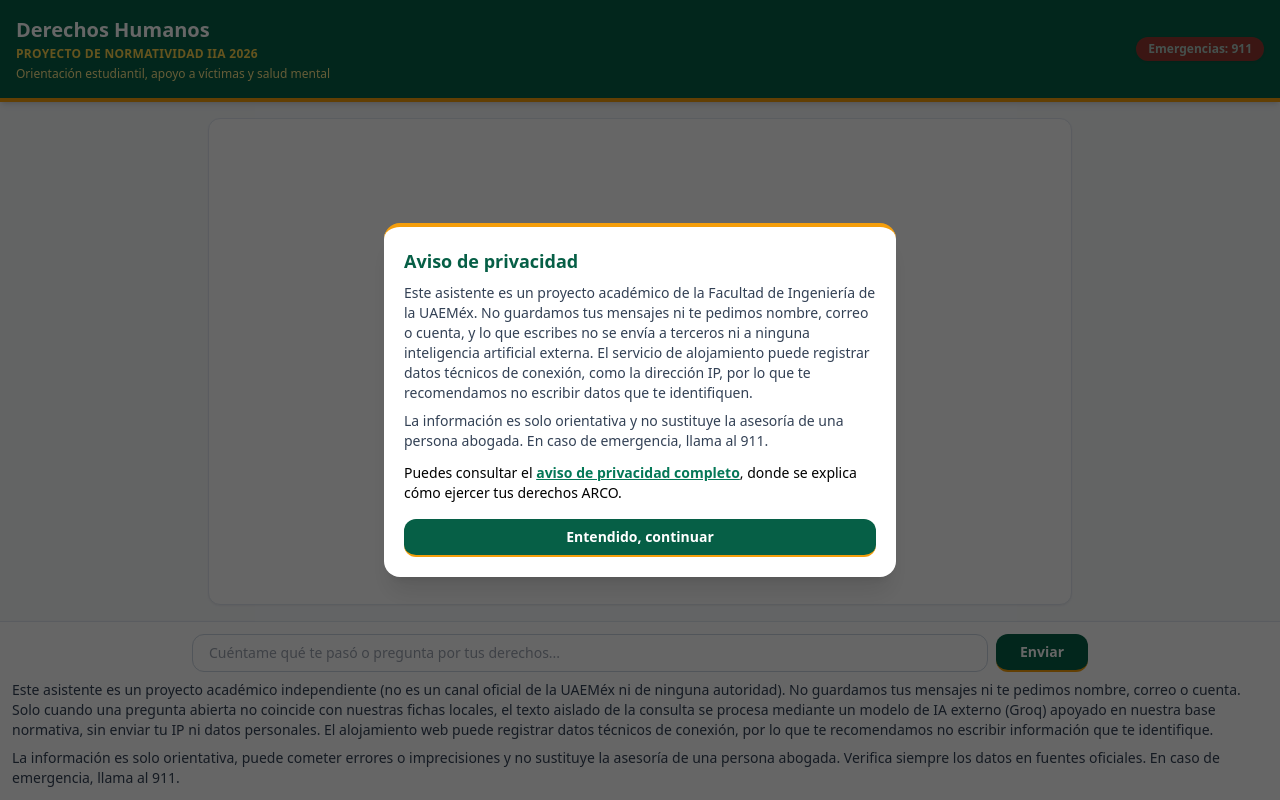
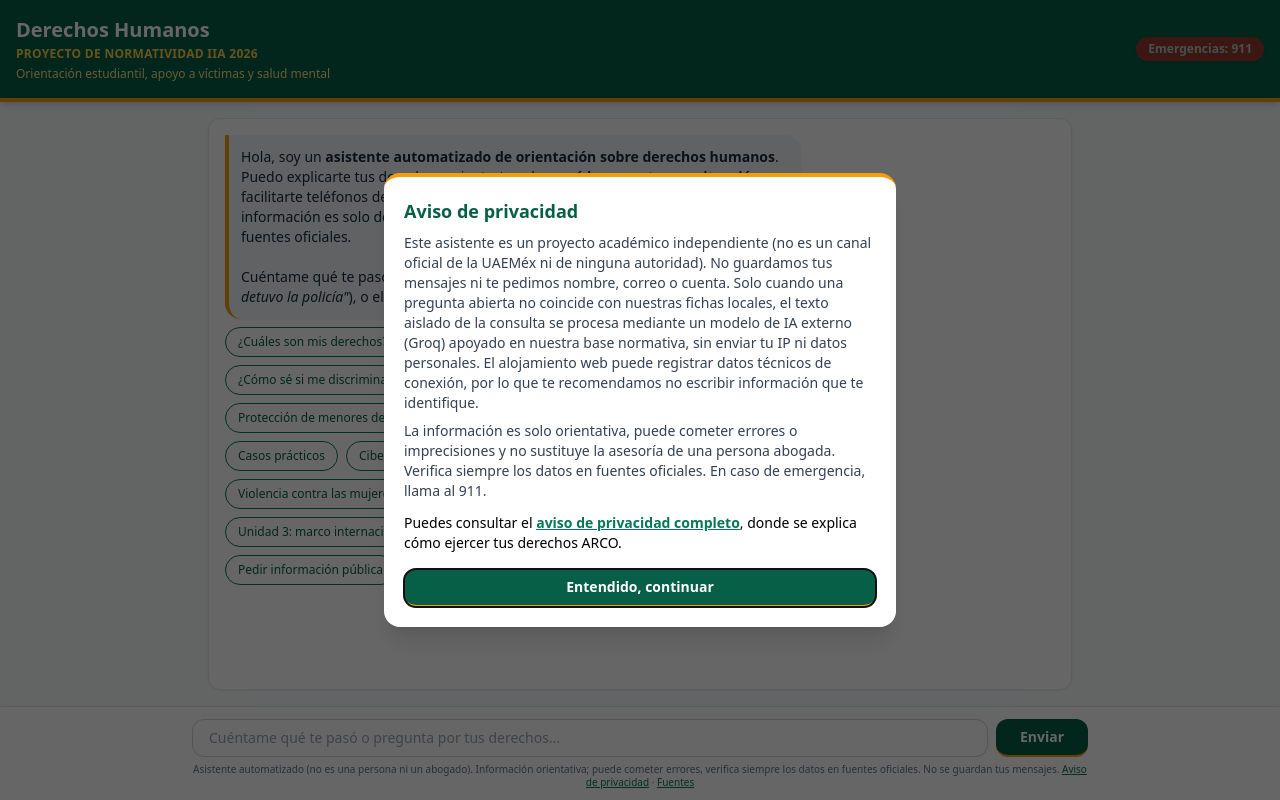
Before and after one commit to Roseanto18/chatbot_derechos_humanos, a Flask app: page / in a window 1280 px wide. Run offline with Flask 3, Linux system fonts and the light colour scheme; some libraries are stand-ins or nearby versions.

Commit message:
Refactor footer content and title formatting
Updated footer text for clarity and consistency, and adjusted the title formatting.

```diff
--- a/templates/index.html
+++ b/templates/index.html
@@ -3,7 +3,7 @@
 <head>
     <meta charset="UTF-8">
     <meta name="viewport" content="width=device-width, initial-scale=1.0">
-    <title>Derechos Humanos </title>
+    <title>Derechos Humanos</title>
     <script src="https://cdn.tailwindcss.com"></script>
 </head>
 <body class="bg-slate-50 h-screen flex flex-col">
@@ -11,7 +11,7 @@
     <!-- Encabezado -->
     <header class="bg-emerald-800 text-white p-4 shadow-md flex justify-between items-center border-b-4 border-amber-500">
         <div>
-            <h1 class="text-lg sm:text-xl font-bold">Derechos Humanos </h1>
+            <h1 class="text-lg sm:text-xl font-bold">Derechos Humanos</h1>
             <div class="text-xs font-semibold text-amber-300 mt-0.5 tracking-wide">PROYECTO DE NORMATIVIDAD IIA 2026</div>
             <p class="text-xs text-amber-200 mt-1">Orientación estudiantil, apoyo a víctimas y salud mental</p>
         </div>
@@ -36,11 +36,10 @@
                 Enviar
             </button>
         </form>
-        <p class="text-sm text-slate-700 mt-2">
-            Este asistente es un proyecto académico independiente (no es un canal oficial de la UAEMéx ni de ninguna autoridad). No guardamos tus mensajes ni te pedimos nombre, correo o cuenta. Solo cuando una pregunta abierta no coincide con nuestras fichas locales, el texto aislado de la consulta se procesa mediante un modelo de IA externo (Groq) apoyado en nuestra base normativa, sin enviar tu IP ni datos personales. El alojamiento web puede registrar datos técnicos de conexión, por lo que te recomendamos no escribir información que te identifique.
-        </p>
-        <p class="text-sm text-slate-700 mt-2">
-            La información es solo orientativa, puede cometer errores o imprecisiones y no sustituye la asesoría de una persona abogada. Verifica siempre los datos en fuentes oficiales. En caso de emergencia, llama al 911.
+        <p class="max-w-4xl mx-auto text-[10px] leading-tight text-slate-500 mt-1.5 text-center">
+            Asistente automatizado (no es una persona ni un abogado). Información orientativa; puede cometer errores, verifica siempre los datos en fuentes oficiales. No se guardan tus mensajes.
+            <a href="/privacidad" class="underline text-emerald-700">Aviso de privacidad</a> ·
+            <a href="/fuentes" class="underline text-emerald-700">Fuentes</a>
         </p>
     </footer>
 
@@ -50,10 +49,10 @@
         <div class="bg-white rounded-2xl shadow-xl max-w-lg w-full p-5 border-t-4 border-amber-500 max-h-[90vh] overflow-y-auto">
             <h2 id="privacy-title" class="text-lg font-bold text-emerald-800">Aviso de privacidad</h2>
             <p class="text-sm text-slate-700 mt-2">
-                Este asistente es un proyecto académico de la Facultad de Ingeniería de la UAEMéx. No guardamos tus mensajes ni te pedimos nombre, correo o cuenta, y lo que escribes no se envía a terceros ni a ninguna inteligencia artificial externa. El servicio de alojamiento puede registrar datos técnicos de conexión, como la dirección IP, por lo que te recomendamos no escribir datos que te identifiquen.
+                Este asistente es un proyecto académico independiente (no es un canal oficial de la UAEMéx ni de ninguna autoridad). No guardamos tus mensajes ni te pedimos nombre, correo o cuenta. Solo cuando una pregunta abierta no coincide con nuestras fichas locales, el texto aislado de la consulta se procesa mediante un modelo de IA externo (Groq) apoyado en nuestra base normativa, sin enviar tu IP ni datos personales. El alojamiento web puede registrar datos técnicos de conexión, por lo que te recomendamos no escribir información que te identifique.
             </p>
             <p class="text-sm text-slate-700 mt-2">
-                La información es solo orientativa y no sustituye la asesoría de una persona abogada. En caso de emergencia, llama al 911.
+                La información es solo orientativa, puede cometer errores o imprecisiones y no sustituye la asesoría de una persona abogada. Verifica siempre los datos en fuentes oficiales. En caso de emergencia, llama al 911.
             </p>
             <p class="text-sm mt-3">
                 Puedes consultar el <a href="/privacidad" target="_blank" rel="noopener" class="text-emerald-700 underline font-semibold">aviso de privacidad completo</a>, donde se explica cómo ejercer tus derechos ARCO.
@@ -157,7 +156,7 @@
         privacyAccept.addEventListener('click', () => { privacyModal.remove(); userInput.focus(); });
         privacyAccept.focus();
 
-       // Mensaje de bienvenida con botones rápidos
+        // Mensaje de bienvenida con botones rápidos
         addBotMessage(
             'Hola, soy un <b>asistente automatizado de orientación sobre derechos humanos</b>. ' +
             'Puedo explicarte tus derechos, orientarte sobre <b>qué hacer ante una situación</b> y facilitarte teléfonos ' +
@@ -167,5 +166,6 @@
             '<i>"me detuvo la policía"</i>), o elige una opción:',
             MENU
         );
+    </script>
 </body>
 </html>
```
